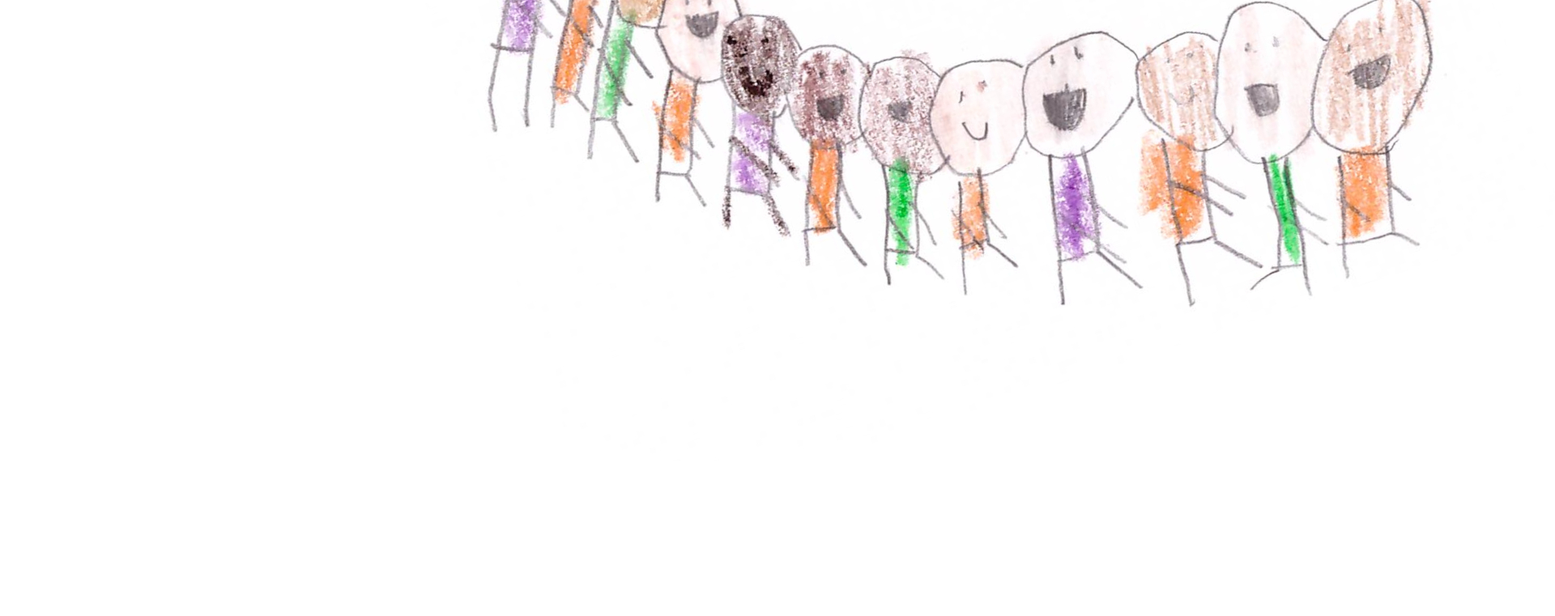
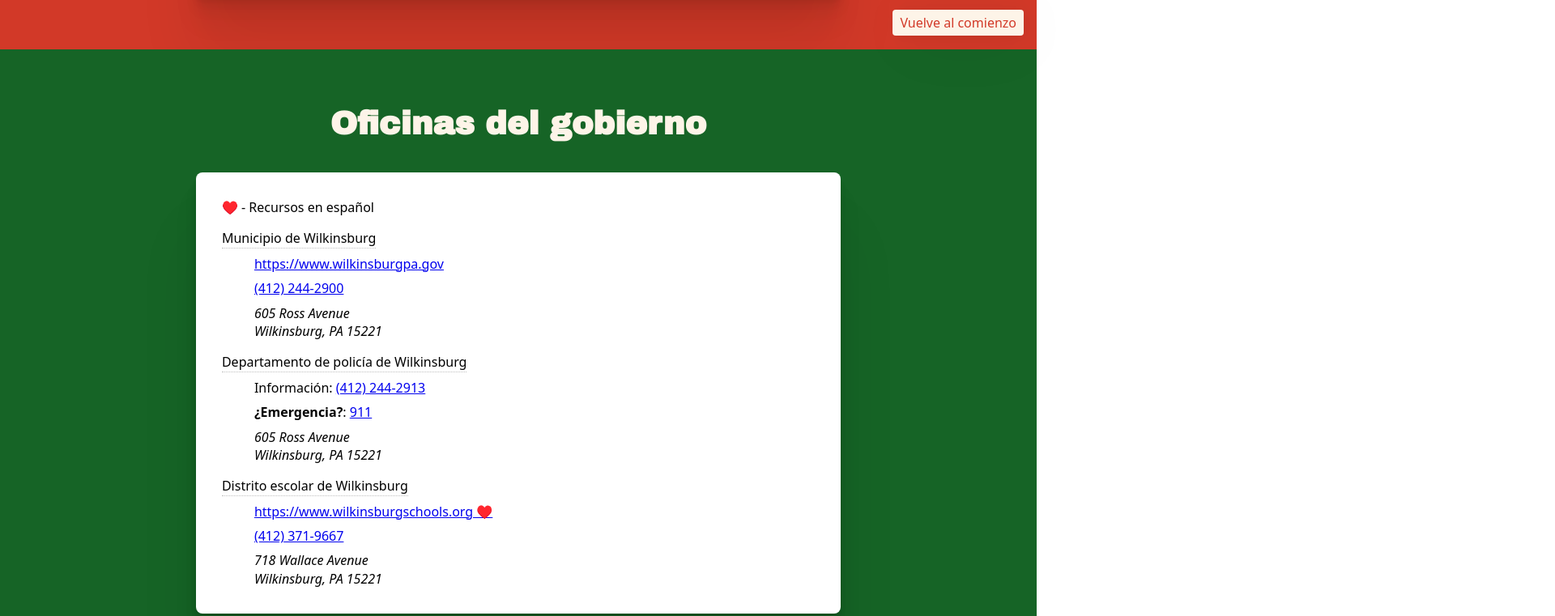
Before and after one commit to SeanMcP/es-wilkinsburg, a plain HTML site: page index.html in a window 1280 px wide. Shown: the part 740-1501 px from the top of the page at 81% size, 1920 px wide, since content can reach past the window. Before the commit the page ends 1322 px from the top, so only its background shows below. Drawn offline with Linux system fonts and the light colour scheme.

Commit message:
add sections

```diff
--- a/index.html
+++ b/index.html
@@ -1,14 +1,139 @@
 <!DOCTYPE html>
 <html lang="es">
+
 <head>
     <meta charset="UTF-8">
     <meta name="viewport" content="width=device-width, initial-scale=1.0">
     <title>Bienvenido a Wilkinsburg</title>
+    <link rel="preconnect" href="https://fonts.googleapis.com">
+    <link rel="preconnect" href="https://fonts.gstatic.com" crossorigin>
+    <link href="https://fonts.googleapis.com/css2?family=Archivo+Black&display=swap" rel="stylesheet">
+    <link rel="stylesheet" href="styles.css">
 </head>
-<body>
+
+<body id="comienzo">
+    <header>
+        <a href="/">¡Hola Wilkinsburg!</a>
+    </header>
     <main>
-        <h1>Bienvenido a Wilkinsburg</h1>
-        <img src="hola.jpg" alt="">
+        <section class="rojo">
+            <h1>¡Bienvenido a Wilkinsburg!</h1>
+            <div class="texto">
+                <img src="hola.jpg" alt="" style="width:100%;">
+            </div>
+        </section>
+        <section id="#gobierno" class="verde">
+            <h2>Oficinas del gobierno</h2>
+            <div class="texto">
+                <p>♥️ - Recursos en español</p>
+                <dl>
+                    <dt><e-ingles en="Borough of Wilkinsburg">Municipio de Wilkinsburg</e-ingles></dt>
+                    <dd>
+                        <a href="https://www.wilkinsburgpa.gov/">https://www.wilkinsburgpa.gov</a>
+                        <a href="tel:1+412-244-2900">(412) 244-2900</a>
+                        <address>
+                            605 Ross Avenue<br />
+                            Wilkinsburg, PA 15221
+                        </address>
+                    </dd>
+                    <dt><e-ingles en="Wilkinsburg Police Department">Departamento de policía de Wilkinsburg</e-ingles>
+                    </dt>
+                    <dd>
+                        <span>Información: <a href="tel:1+412-244-2913">(412) 244-2913</a></span>
+                        <span><b>¿Emergencia?</b>: <a href="tel:1+911">911</a></span>
+                        <address>
+                            605 Ross Avenue<br />
+                            Wilkinsburg, PA 15221
+                        </address>
+                    </dd>
+                    <dt><e-ingles en="Wilkinsburg School District">Distrito escolar de Wilkinsburg</e-ingles></dt>
+                    <dd>
+                        <a href="https://www.wilkinsburgschools.org/">https://www.wilkinsburgschools.org ♥️</a>
+                        <a href="tel:1+412-371-9667">(412) 371-9667</a>
+                        <address>
+                            718 Wallace Avenue<br />
+                            Wilkinsburg, PA 15221
+                        </address>
+                    </dd>
+                </dl>
+            </div>
+        </section>
+        <section id="#servicios" class="oro">
+            <h2>Servicios públicos</h2>
+            <div class="texto">
+                <p>♥️ - Recursos en español</p>
+                <dl>
+                    <dt>Agua: <e-ingles en="Wilkinsburg-Penn Joint Water Authority">Autoridad Conjunta del Agua de
+                            Wilkinsburg-Penn</e-ingles></dt>
+                    <dd>
+                        <a href="https://wpjwa.com/">https://wpjwa.com</a>
+                        <a href="tel:1+412-243-6200">(412) 243-6200</a>
+                        <address>
+                            2200 Robinson Boulevard<br />
+                            Pittsburgh, PA 15221
+                        </address>
+                    </dd>
+                    <dt>Electricidad: <e-ingles en="Duquesne Light Company">Duquesne Compañía de Luz</e-ingles>
+                    </dt>
+                    <dd>
+                        <a href="https://www.duquesnelight.com/">https://www.duquesnelight.com</a>
+                        <span>Información: <a href="tel:1+888-393-7100">1 (888) 393-7100</a></span>
+                        <span><b>¿Emergencia?</b>: <a href="tel:1+888-393-7000">1 (888) 393-7000</a></span>
+                    </dd>
+                    <dt>Basura y reciclaje: Municipio de Wilkinsburg</dt>
+                    <dd>
+                        <a
+                            href="https://www.wilkinsburgpa.gov/departments/department-of-public-works/refuse-collection/">
+                            https://www.wilkinsburgpa.gov/.../refuse-collection/
+                        </a>
+                    </dd>
+                </dl>
+            </div>
+        </section>
     </main>
+    <a href="#comienzo">Vuelve al comienzo</a>
+    <script>
+        customElements.define('e-ingles', class extends HTMLElement {
+            constructor() {
+                super();
+                this.attachShadow({
+                    mode: 'open'
+                });
+                this.template = document.createElement('template');
+            }
+
+            connectedCallback() {
+                this.template.innerHTML = `
+                    <style>
+                        details {
+                            display: inline-block;
+                            position: relative;
+                        }
+
+                        summary {
+                            border-bottom: 1px dotted hsla(0, 0%, 0%, 0.25);
+                            cursor: help;
+                            list-style-type: none;
+                        }
+
+                        details[open] div {
+                            background: var(--tomate);
+                            color: white;
+                            left: 0;
+                            padding: 0.25ch 0.5ch;
+                            position: absolute;
+                            top: 100%;
+                        }
+                    </style>
+                    <details>
+                        <summary><slot></slot></summary>
+                        <div lang="en">${this.getAttribute("en")}</div>
+                    </details>
+                `;
+                this.shadowRoot.appendChild(this.template.content.cloneNode(true));
+            }
+        })
+    </script>
 </body>
+
 </html>
--- /dev/null
+++ b/styles.css
@@ -0,0 +1,127 @@
+:root {
+    --tomate: hsl(6, 68%, 49%);
+    --crema: hsl(36, 82%, 95%);
+    --verde: hsl(132, 64%, 24%);
+    --oro: hsl(48, 96%, 52%);
+    --cafe: hsl(36, 90%, 15%);
+
+    --sans: system-ui, -apple-system, BlinkMacSystemFont, 'Segoe UI', Roboto, Oxygen, Ubuntu, Cantarell, 'Open Sans', 'Helvetica Neue', sans-serif;
+    --titulo: "Archivo Black", var(--sans);
+}
+
+html {
+    font-family: var(--sans);
+    line-height: 1.4;
+}
+
+body {
+    margin: 0;
+}
+
+h1,
+h2,
+h3,
+h4 {
+    font-family: var(--titulo);
+    margin-block-start: 1em;
+    margin-block-end: 2rem;
+}
+
+h1 {
+    font-size: 3rem;
+}
+
+h2 {
+    font-size: 2.5rem;
+}
+
+header {
+    padding: 1rem;
+}
+
+section {
+    background-color: var(--background-color);
+    padding-block: 4rem;
+}
+
+section>*:first-child {
+    color: var(--color);
+    margin-block-start: 0;
+    text-align: center;
+}
+
+section.rojo {
+    --background-color: var(--tomate);
+    --color: var(--crema);
+}
+
+section.verde {
+    --background-color: var(--verde);
+    --color: var(--crema);
+}
+
+section.oro {
+    --background-color: var(--oro);
+}
+
+/* Texto */
+
+.texto {
+    background-color: white;
+    border-radius: 0.5rem;
+    box-shadow:
+        0px 2.1px 2.2px rgba(0, 0, 0, 0.02),
+        0px 5px 5.3px rgba(0, 0, 0, 0.028),
+        0px 9.4px 10px rgba(0, 0, 0, 0.035),
+        0px 16.8px 17.9px rgba(0, 0, 0, 0.042),
+        0px 31.3px 33.4px rgba(0, 0, 0, 0.05),
+        0px 75px 80px rgba(0, 0, 0, 0.07);
+    ;
+    margin-inline: auto;
+    max-width: 80ch;
+    padding: 2rem;
+}
+
+.texto>*:first-child {
+    margin-block-start: 0;
+}
+
+.texto>*:last-child {
+    margin-block-end: 0;
+}
+
+/* /Texto */
+
+dd>* {
+    display: block;
+    margin-block-end: 0;
+    margin-block-start: 0.5rem;
+}
+
+dl dd+dt {
+    margin-block-start: 1rem;
+}
+
+a[href="#comienzo"] {
+    background-color: var(--crema);
+    border: 1px solid transparent;
+    border-radius: 0.25rem;
+    box-shadow: 0.2px 0.2px 2.2px rgba(0, 0, 0, 0.017),
+        0.5px 0.5px 5.3px rgba(0, 0, 0, 0.024),
+        1px 1px 10px rgba(0, 0, 0, 0.03),
+        1.8px 1.8px 17.9px rgba(0, 0, 0, 0.036),
+        3.3px 3.3px 33.4px rgba(0, 0, 0, 0.043),
+        8px 8px 80px rgba(0, 0, 0, 0.06);
+    ;
+    box-sizing: border-box;
+    color: var(--tomate);
+    padding: 0.25rem 0.5rem;
+    position: fixed;
+    bottom: 1rem;
+    right: 1rem;
+    text-decoration: none;
+}
+
+a[href="#comienzo"]:is(:focus, :hover) {
+    border: 1px solid var(--tomate)
+}
```
